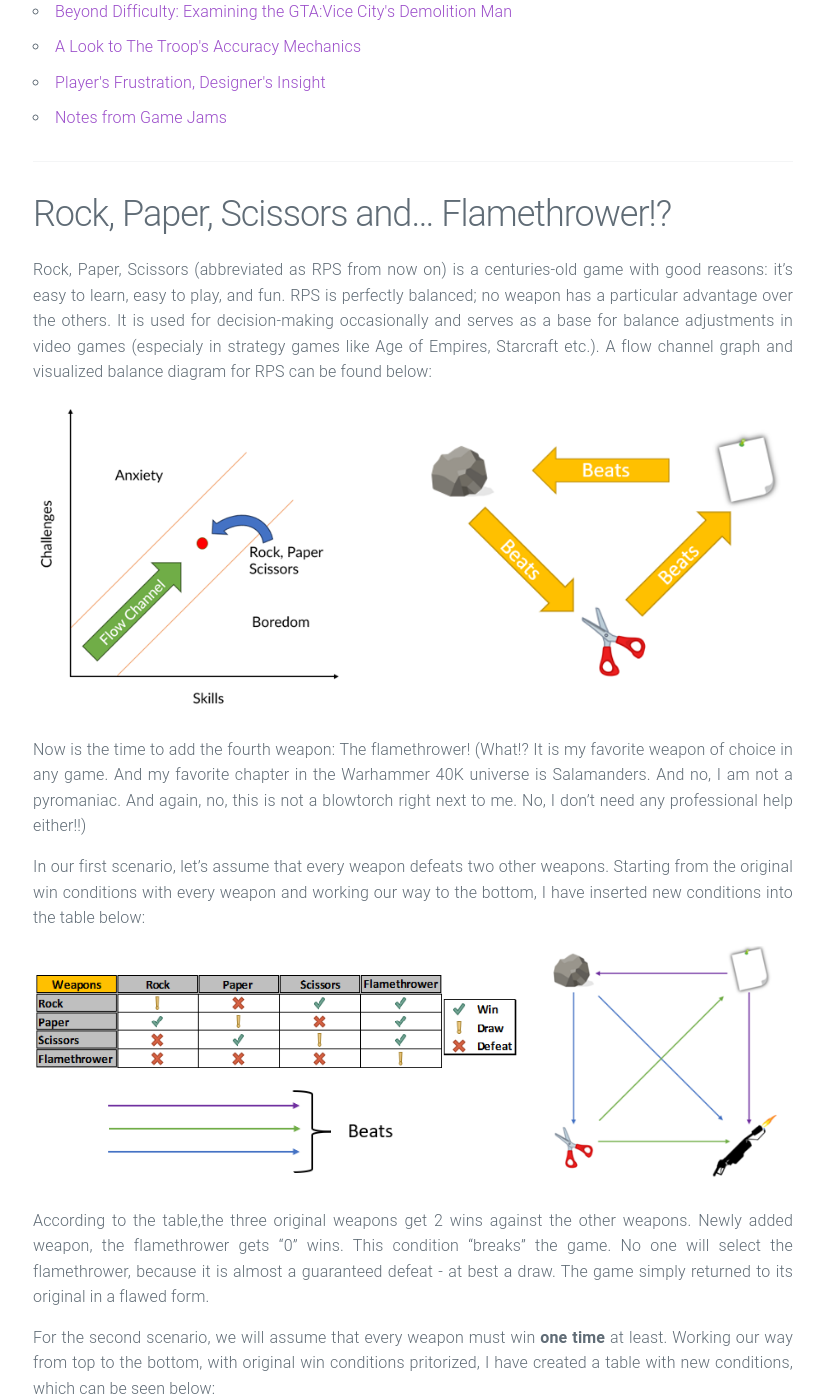
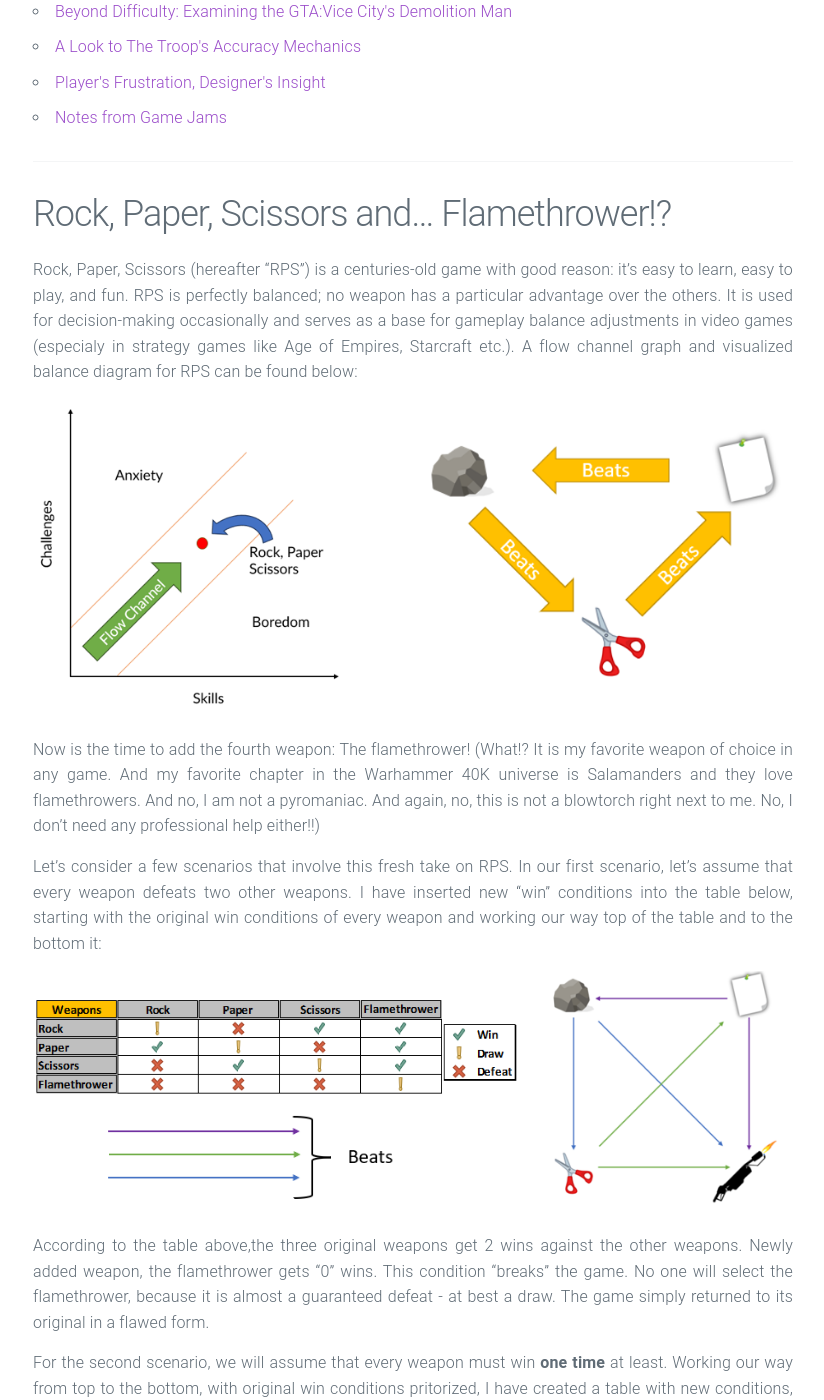
Before and after one commit to htramu/htk.github.io, a Jekyll site: the page built from blog.md, in a window 1280 px wide and 1400 px high, scrolled down 476 px. Shown: the whole window, without its empty margins (227-1051 px from the left). Built offline with Jekyll 4.4.1, drawn with Linux system fonts in a browser that asks for light colours; some of the changed text lies outside the part shown.

Commit message:
Update blog.md

```diff
--- a/blog.md
+++ b/blog.md
@@ -51,24 +51,24 @@ permalink: /blog/
 <section id="section1">
     <h2>Rock, Paper, Scissors and… Flamethrower!?</h2>
 </section>
-Rock, Paper, Scissors (abbreviated as RPS from now on) is a centuries-old game with good reasons: it's easy to learn, easy to play, and fun. RPS is perfectly balanced; no weapon has a particular advantage over the others. It is used for decision-making occasionally and serves as a base for balance adjustments in video games (especialy in strategy games like Age of Empires, Starcraft etc.). A flow channel graph and visualized balance diagram for RPS can be found below:
+Rock, Paper, Scissors (hereafter “RPS”) is a centuries-old game with good reason: it's easy to learn, easy to play, and fun. RPS is perfectly balanced; no weapon has a particular advantage over the others. It is used for decision-making occasionally and serves as a base for gameplay balance adjustments in video games (especialy in strategy games like Age of Empires, Starcraft etc.). A flow channel graph and visualized balance diagram for RPS can be found below:
 
 ![Picture 1](/assets/blog_RPS1.png)
 
 
-Now is the time to add the fourth weapon: The flamethrower! (What!? It is my favorite weapon of choice in any game. And my favorite chapter in the Warhammer 40K universe is Salamanders. And no, I am not a pyromaniac. And again, no, this is not a blowtorch right next to me. No, I don’t need any professional help either!!)
+Now is the time to add the fourth weapon: The flamethrower! (What!? It is my favorite weapon of choice in any game. And my favorite chapter in the Warhammer 40K universe is Salamanders and they love flamethrowers. And no, I am not a pyromaniac. And again, no, this is not a blowtorch right next to me. No, I don’t need any professional help either!!)
 
-In our first scenario, let’s assume that every weapon defeats two other weapons. Starting from the original win conditions with every weapon and working our way to the bottom, I have inserted new conditions into the table below:
+Let's consider a few scenarios that involve this fresh take on RPS. In our first scenario, let’s assume that every weapon defeats two other weapons. I have inserted new "win" conditions into the table below, starting with the original win conditions of every weapon and working our way top of the table and to the bottom it:
 
 ![Picture 2](/assets/blog_RPS2.png)
 
-According to the table,the three original weapons get 2 wins against the other weapons. Newly added weapon, the flamethrower gets "0" wins. This condition "breaks" the game. No one will select the flamethrower, because it is almost a guaranteed defeat - at best a draw. The game simply returned to its original in a flawed form.
+According to the table above,the three original weapons get 2 wins against the other weapons. Newly added weapon, the flamethrower gets "0" wins. This condition "breaks" the game. No one will select the flamethrower, because it is almost a guaranteed defeat - at best a draw. The game simply returned to its original in a flawed form.
 
 For the second scenario, we will assume that every weapon must win **one time** at least. Working our way from top to the bottom, with original win conditions pritorized, I have created a table with new conditions, which can be seen below:
 
 ![Picture 3](/assets/blog_RPS3.png)
 
-Now at least our poor(!) flamethrower can have a win. But this have consequences; paper is down to 1 win, while rock and scissors have 2 wins. Any logical player would choose either rock or scissors, with the higher win rates, which puts rock a slightly advantageous position, as it beats the scissors. This version is also broken and unbalanced, this is unplayable too.
+Now at least our poor(!) flamethrower can have a win. But this have consequences; paper is down to 1 win, while rock and scissors have 2 wins. Any logical player would choose either rock or scissors, with the higher win rates, which puts rock a slightly advantageous position, as it beats the scissors. This version is also broken and unbalanced, this is somewhat unplayable too.
 
 Time to move on to the third scenario: Every weapon wins **only** one time. This makes it 1 win, 2 draws and 1 defeat for each weapon according to the table below:
 
@@ -78,11 +78,11 @@ With this new rule, every weapon has equal chance to win and lose, but with an i
 
 ![Picture 5](/assets/blog_RPS5.png)
 
-A five-weapon version has already been explored; in the eighth episode of the second season of Big Bang Theory, Raj and Sheldon attempted to resolve their dispute using the [Rock, Paper, Scissors, Lizard, Spock](https://bigbangtheory.fandom.com/wiki/Rock,_Paper,_Scissors,_Lizard,_Spock){:target="_blank"}. Despite being somewhat more balanced and enjoyable with a reduced number of ties, this version tends to overcomplicate matters, placing it in the upper section of the flow chart diagram:
+Before the conclusion, adressing a five-weapon version is in order, which has already been explored in the eighth episode of the second season of Big Bang Theory, where Raj and Sheldon attempted to resolve their dispute using the [Rock, Paper, Scissors, Lizard, Spock](https://bigbangtheory.fandom.com/wiki/Rock,_Paper,_Scissors,_Lizard,_Spock){:target="_blank"}. Despite being somewhat more balanced and enjoyable with a reduced number of ties, this version tends to overcomplicate matters, placing it in the upper section of the flow chart diagram:
 
 ![Picture 6](/assets/blog_RPS6.png)
 
-Adding the fourth and trying to make it the game balanced, resulted in too many "draws" and made it less fun. Five weapons version, it got more confusing and complex. In the end, the classic game stays the winner because sometimes, simplicity is just more fun! Don't convinced? You can always check the [101-gesture version of Rock-Paper-Scissors](https://www.umop.com/rps101.htm){:target="_blank"}!
+Adding the fourth and trying to make it the game balanced, resulted in too many "draws" and made it less fun. Five weapons version, it got more confusing and complex. In the end, the classic game stays the winner because sometimes, simplicity is just more fun! Not convinced? You can always try the [101-gesture version of Rock-Paper-Scissors](https://www.umop.com/rps101.htm){:target="_blank"}!
 
 
 ---------------------------
```
